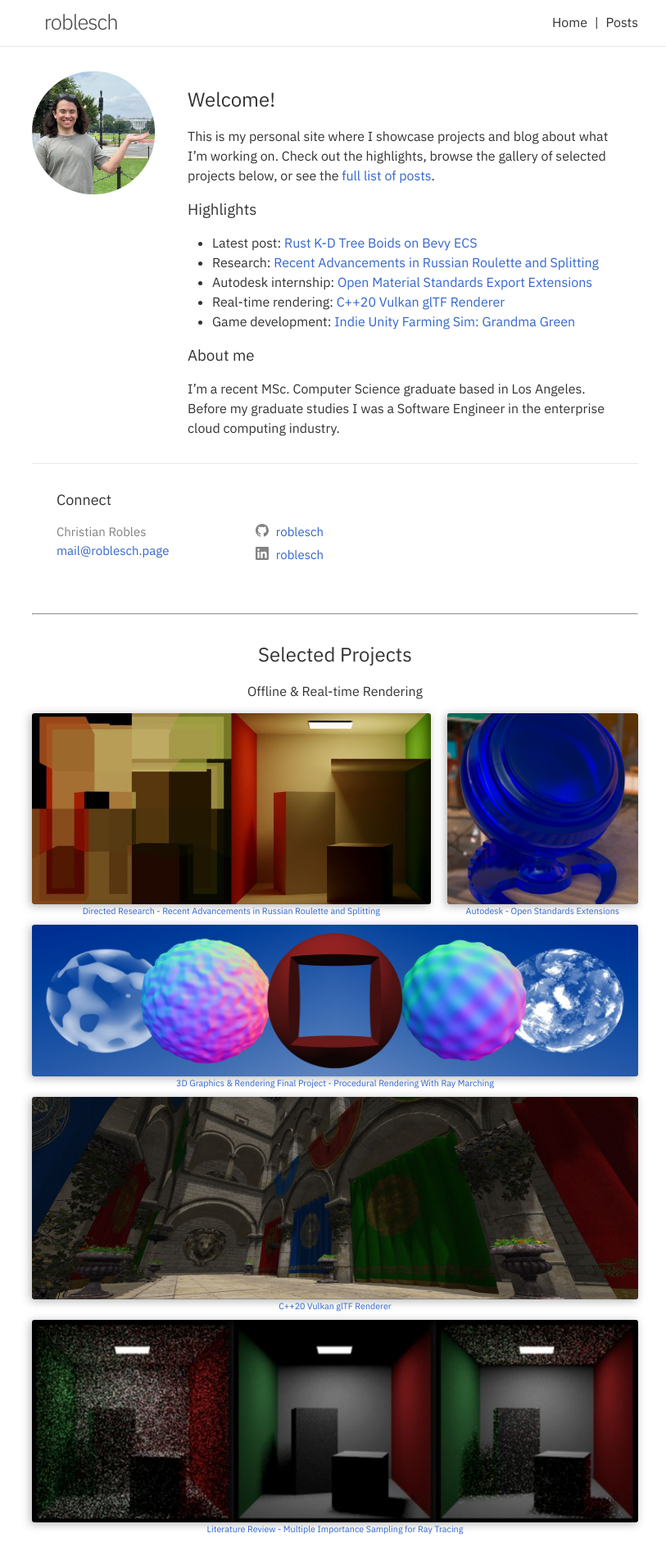
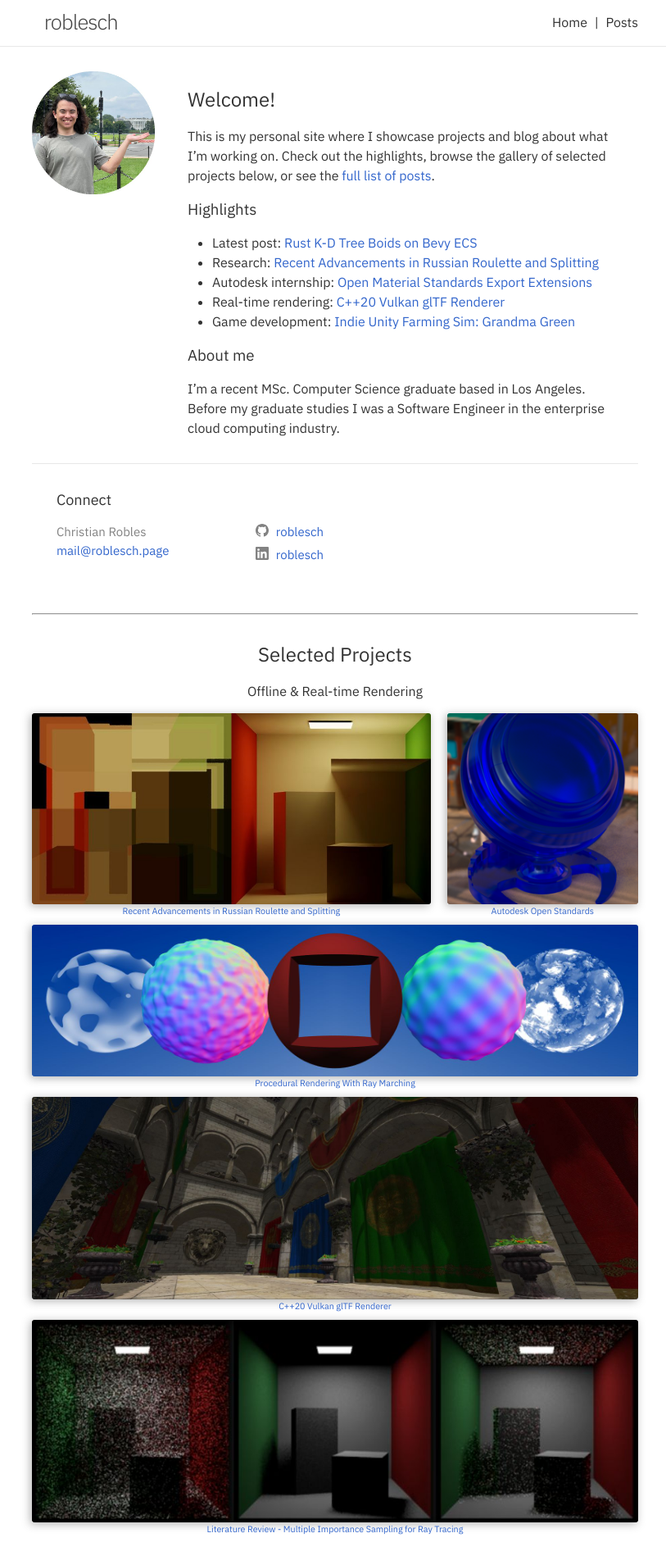
Before and after one commit to roblesch/roblesch.github.io, a Jekyll site: the page built from index.md, in a window 1280 px wide. Shown: the top 1909 px of the page at 82% size, without its empty margins (231-1044 px from the left). Built offline with Jekyll 4.4.1, drawn with Linux system fonts in a browser that asks for light colours; nearby versions of some CDN libraries.

Commit message:
Fix gallery title lengths

```diff
--- a/_layouts/home.html
+++ b/_layouts/home.html
@@ -35,19 +35,19 @@
             <a href="/blog/2024/05/20/recent-advancements.html">
               <img src="/assets/images/ears/ears-preview.jpg" />
             </a>
-            <a href="/blog/2024/05/20/recent-advancements.html"><h6>Directed Research - Recent Advancements in Russian Roulette and Splitting</h6></a>
+            <a href="/blog/2024/05/20/recent-advancements.html"><h6>Recent Advancements in Russian Roulette and Splitting</h6></a>
           </div>
           <div class="gallery-item gallery-item-sm">
             <a href="/blog/2022/09/02/summer-standards.html">
               <img src="/assets/images/summer22/standard_surface_glass_tinted_look_home.png" />
             </a>
-            <a href="/blog/2022/09/02/summer-standards.html"><h6>Autodesk - Open Standards Extensions</h6></a>
+            <a href="/blog/2022/09/02/summer-standards.html"><h6>Autodesk Open Standards</h6></a>
           </div>
           <div class="gallery-item gallery-item-xl">
             <a href="/blog/2022/04/30/ray-marching.html">
               <img src="/assets/images/ray-marching/teaser.jpg" />
             </a>
-            <a href="/blog/2022/04/30/ray-marching.html"><h6>3D Graphics & Rendering Final Project - Procedural Rendering With Ray Marching</h6></a>
+            <a href="/blog/2022/04/30/ray-marching.html"><h6>Procedural Rendering With Ray Marching</h6></a>
           </div>
           <div class="gallery-item gallery-item-lg">
             <a href="/blog/2023/08/05/palace-1.html">
--- a/_sass/minima/_layout.scss
+++ b/_sass/minima/_layout.scss
@@ -202,6 +202,7 @@
   .gallery-item {
     position: relative;
     box-shadow: -2px 2px 10px rgba(68, 68, 68, .4);
+    overflow-wrap: break-word;
 
     img {
       position: absolute;
```
